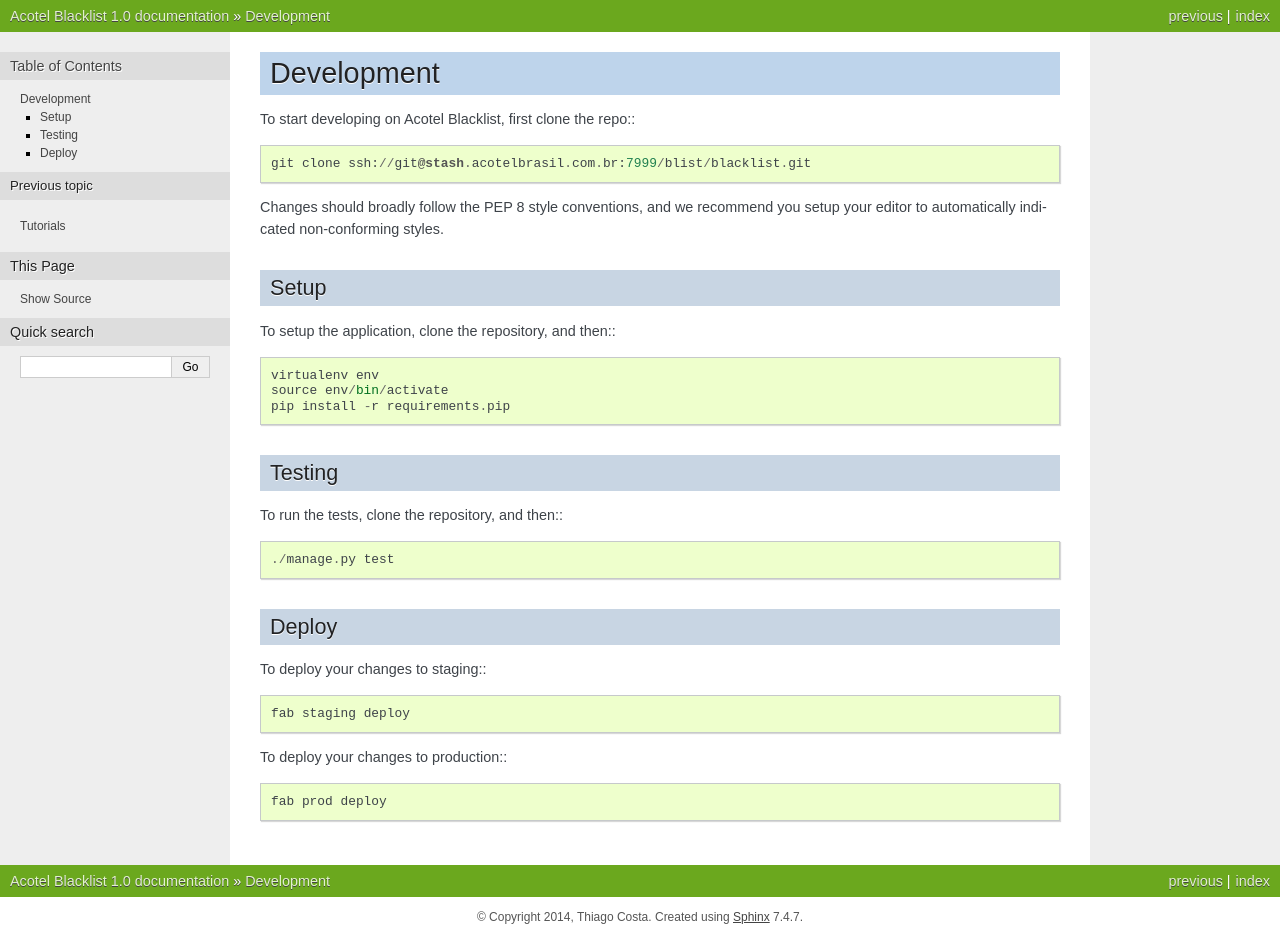
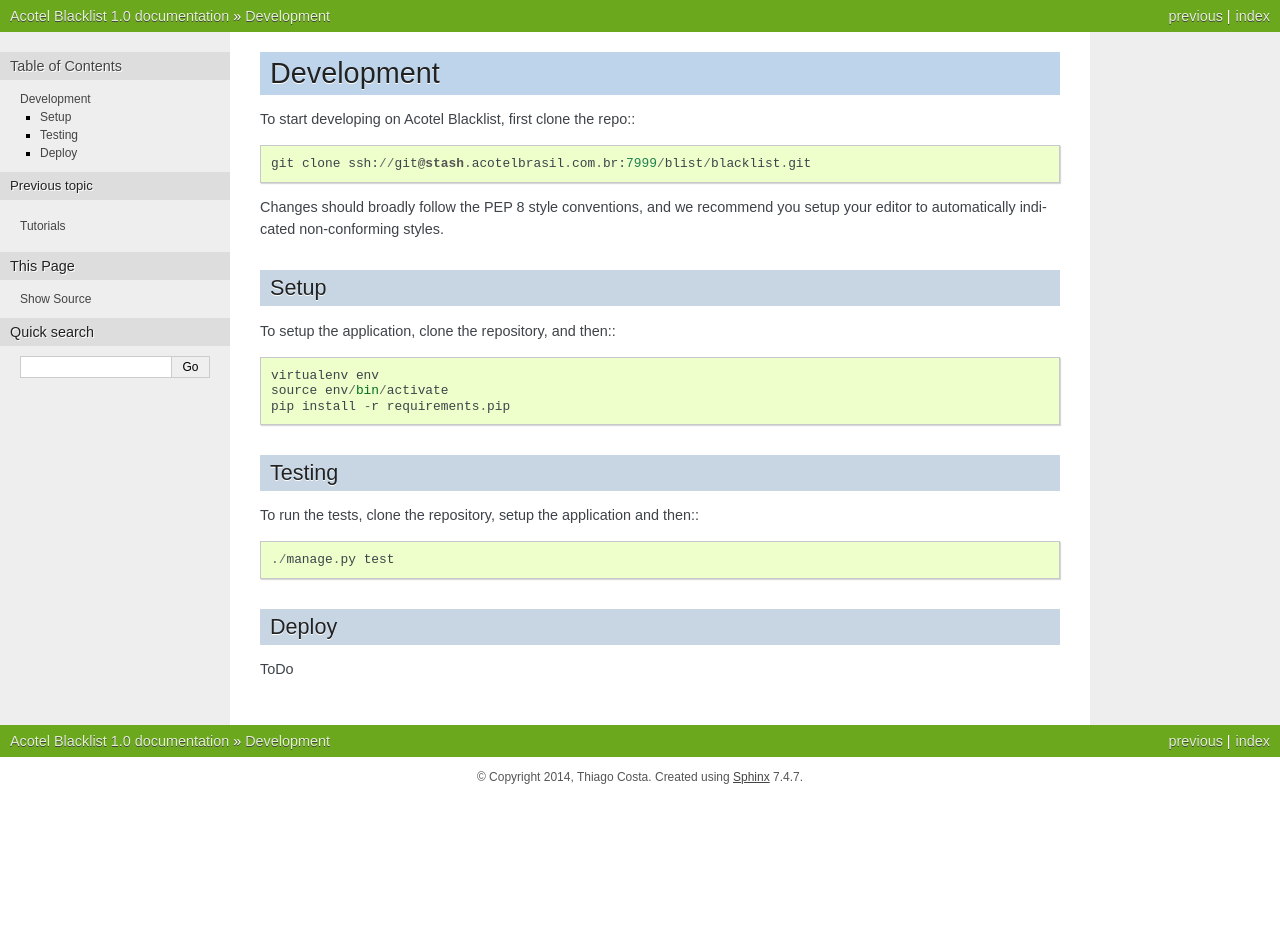
Before and after one commit to tcosta84/blacklist, a Sphinx documentation site: the page built from docs/source/development.rst, in a window 1280 px wide. Built offline with Sphinx 7.4.7, drawn with Linux system fonts in a browser that asks for light colours; after the commit the page ends 900 px from its top, so only the background shows below that.

Commit message:
Fix docs

```diff
--- a/docs/source/development.rst
+++ b/docs/source/development.rst
@@ -20,17 +20,11 @@ To setup the application, clone the repository, and then:::
 Testing
 #######
 
-To run the tests, clone the repository, and then:::
+To run the tests, clone the repository, setup the application and then:::
 
     ./manage.py test
 
 Deploy
 ######
 
-To deploy your changes to staging:::
-
-    fab staging deploy
-
-To deploy your changes to production:::
-
-    fab prod deploy
+ToDo
```
